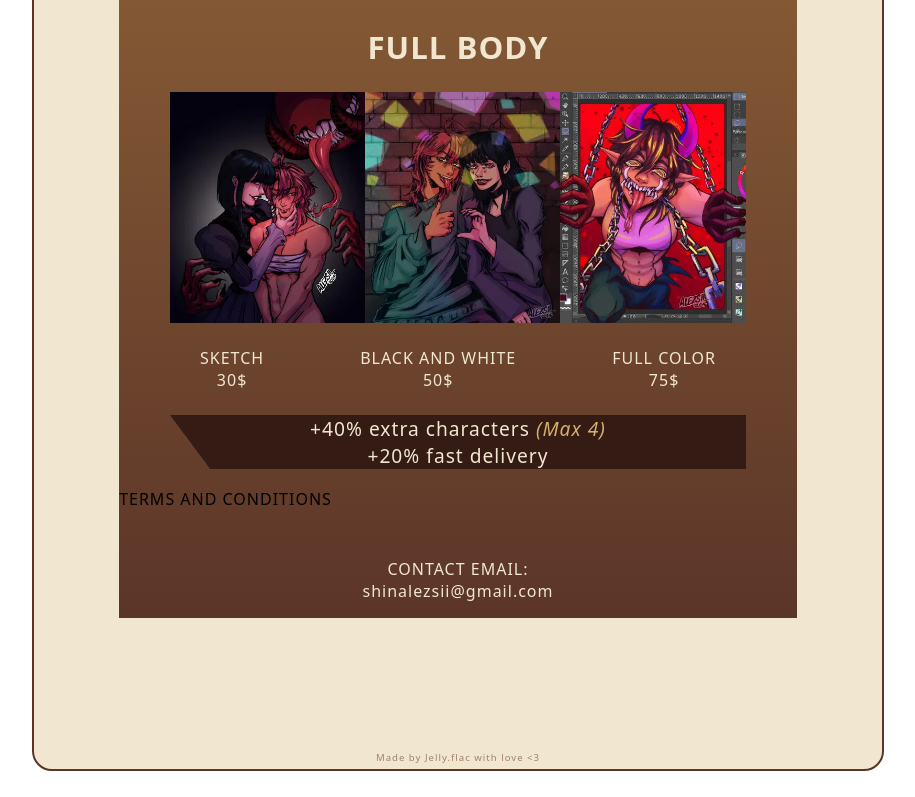
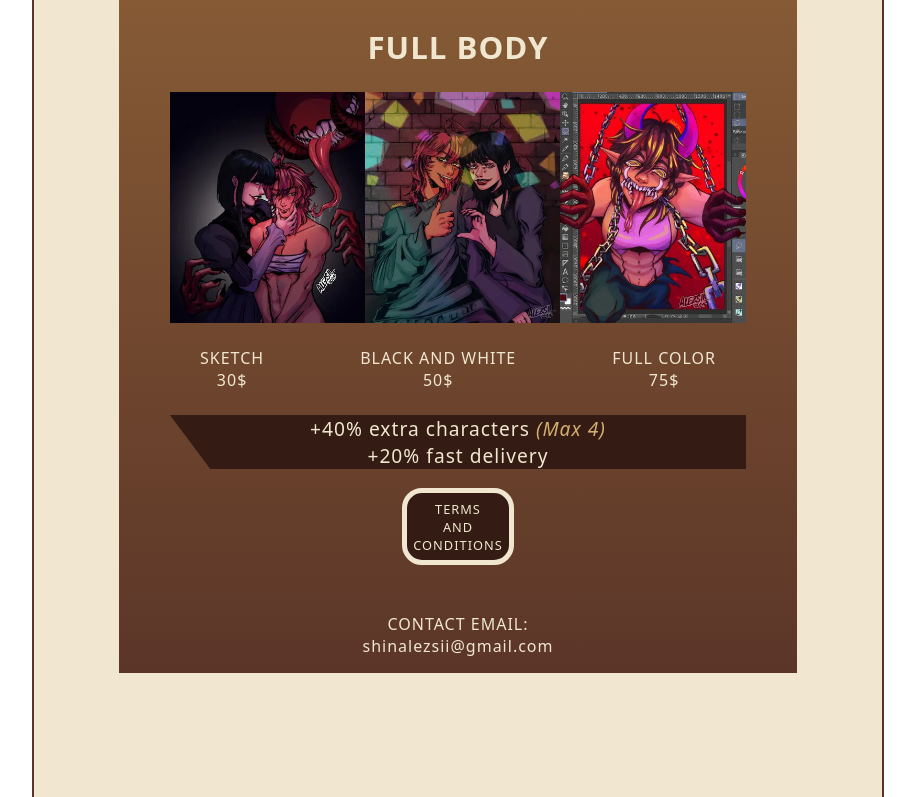
Before and after one commit to Jellyv7/Commisions-Alez-Webpage, an Astro site: page /commisions in a window 1280 px wide. Shown: the part 1232-2029 px from the top of the page, without its empty margins (182-1097 px from the left). Built offline with nearby package versions, Linux system fonts and the light colour scheme; Astro itself is replaced by a stand-in of ours; a web font is replaced by a local one.

Commit message:
add button terms

```diff
--- a/src/layouts/Layout.astro
+++ b/src/layouts/Layout.astro
@@ -68,6 +68,7 @@ const { title } = Astro.props;
 		--background-950: #341b14;
 		--border-radius: 20px;
 		--border-weight: 5px;
+		--gradient: linear-gradient(0deg, #341b14 0%, #E4CFA4FF 100%);
 	}
 
 	*:link, *:visited {
--- a/src/pages/commisions.astro
+++ b/src/pages/commisions.astro
@@ -44,11 +44,41 @@ const comms = [
 ---
 
 <Layout title="Commisions">
-	{
-		comms.map(comm => <Prices comm={comm}/>)
+	<div>
+		{
+			comms.map(comm => <Prices comm={comm}/>)
+		}
+		<div class="terms__button">
+			<a href="#">TERMS <br/>AND<br/> CONDITIONS</a>
+		</div>
+	</div>
+</Layout>
+
+<style>
+	div {
+		display: flex;
+		flex-direction: column;
+		align-items: center;
 	}
-	<div>
-		<a href="#">TERMS AND CONDITIONS</a>
-	</div>
 
-</Layout>
+	div > .terms__button {
+		display: flex;
+		align-items: center;
+		justify-content: center;
+		width: fit-content;
+		padding: 0.5em;
+		background-color: var(--background-950);
+		border-radius: var(--border-radius);
+		border: var(--border-weight) var(--background-100) solid;
+		text-align: center;
+		font-size: 0.8rem;
+		color: var(--background-100);
+		transition: all 0.3s ease;
+	}
+
+	div > .terms__button:hover {
+		border: var(--border-weight) var(--background-400) solid;
+		color: var(--background-400);
+		scale: 1.1;
+	}
+</style>
```
